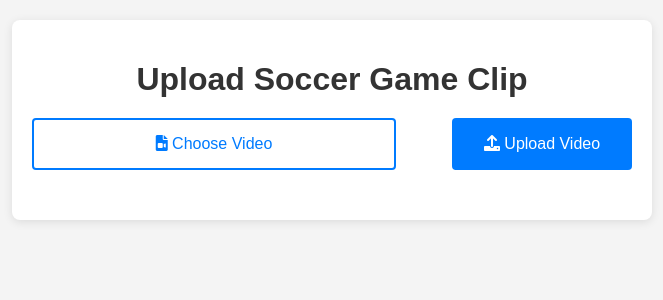
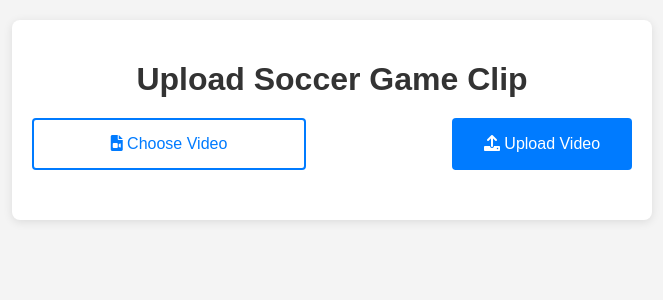
Before and after one commit to ronb2002/netflicks, a Flask app: page / in a window 1280 px wide. Shown: the top 300 px of the page, without its empty margins (308-971 px from the left). Run offline with Flask 3, Linux system fonts and the light colour scheme.

Commit message:
initial commit

```diff
--- a/templates/index.html
+++ b/templates/index.html
@@ -55,7 +55,7 @@
             text-align: center;
             transition: background-color 0.3s, border-color 0.3s;
             font-size: 16px;
-            width: 55%;
+            width: 40%;
         }
         .file-label:hover {
             background-color: #007bff;
```
